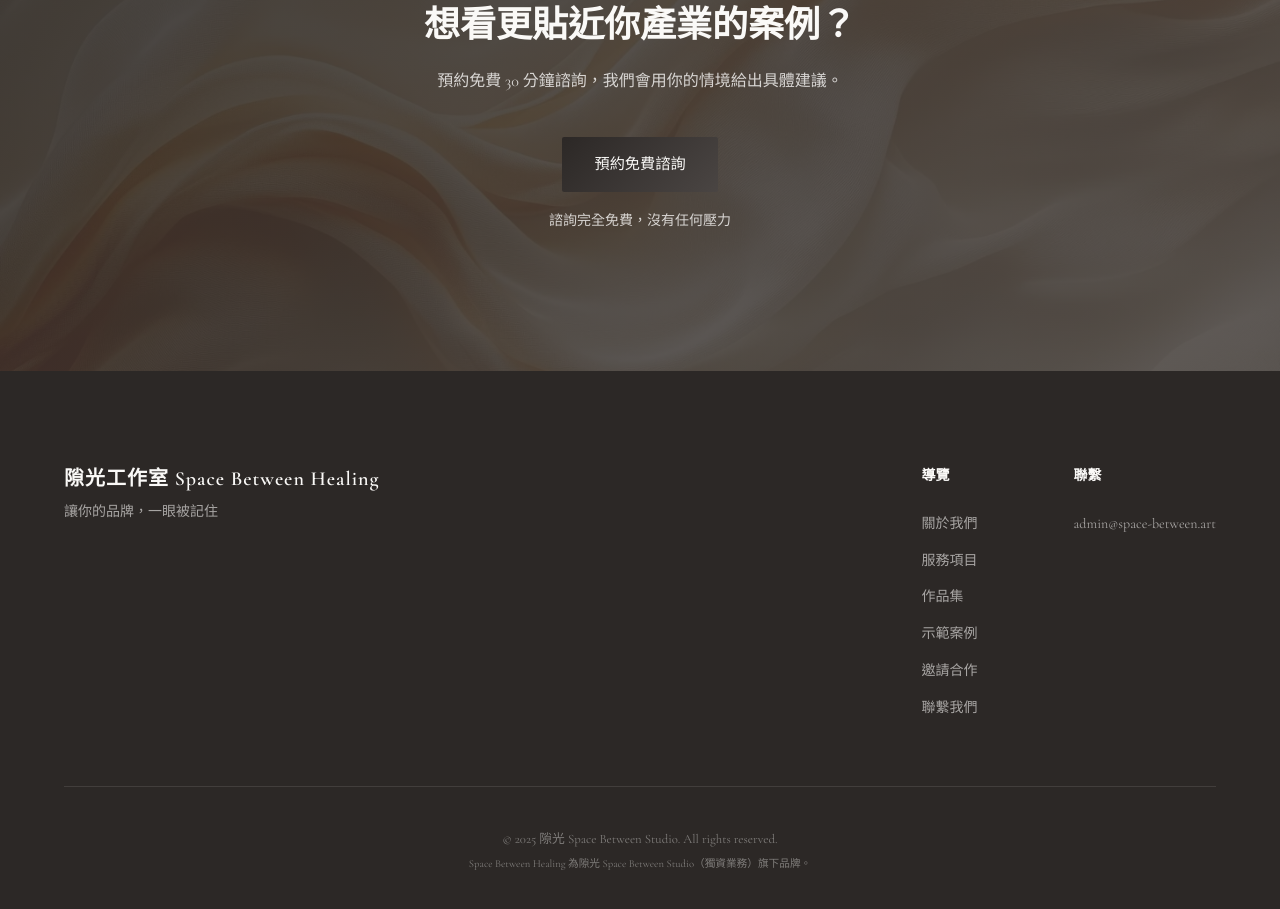
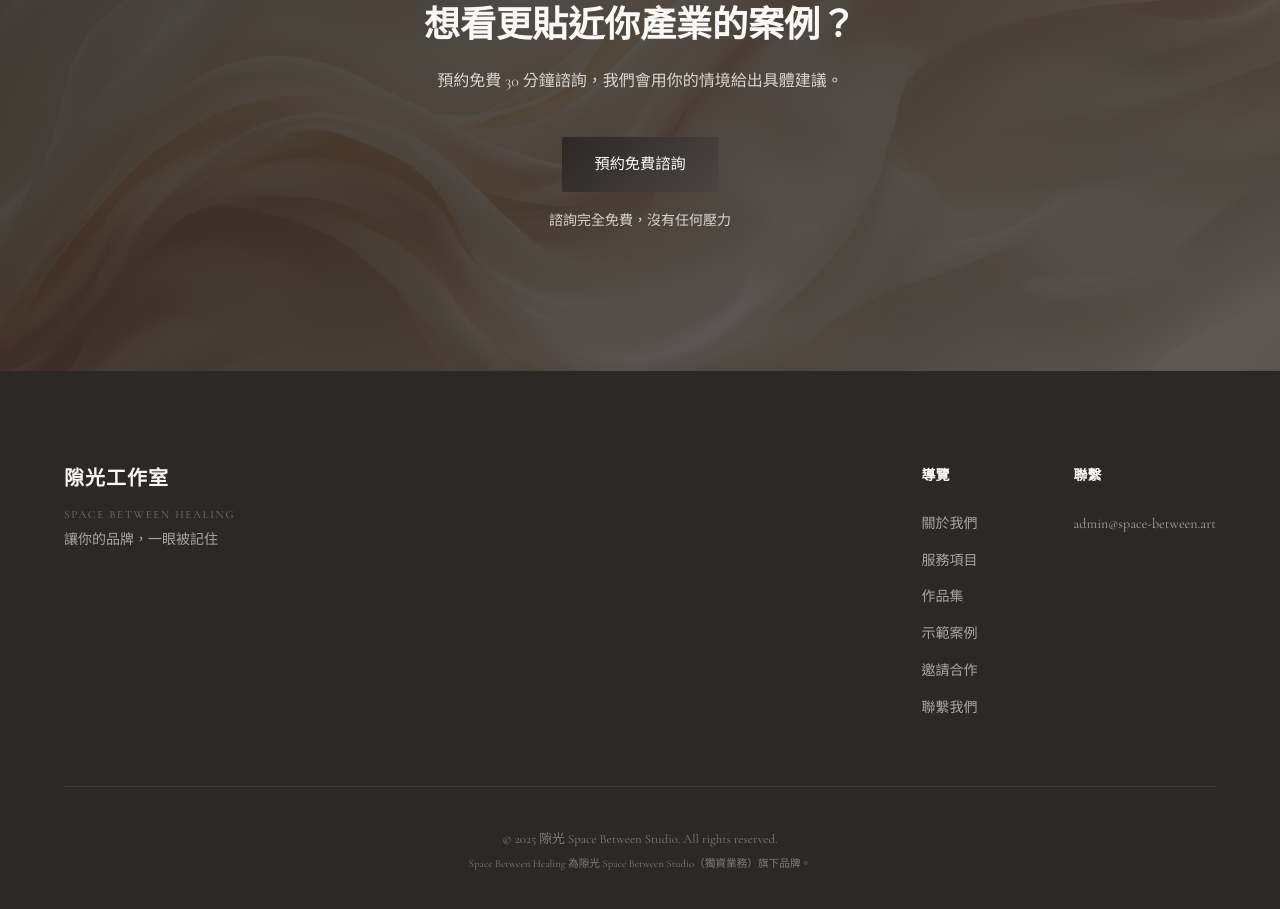
Before and after one commit to space-between-art/spacebetweenhealing, a plain HTML site: page case-studies.html in a window 1280 px wide. Shown: the part 1397-2306 px from the top of the page. Drawn offline with nearby package versions, Linux system fonts and the light colour scheme.

Commit message:
Update logo text in case-studies.html

```diff
--- a/case-studies.html
+++ b/case-studies.html
@@ -27,7 +27,7 @@
     <nav class="nav">
         <div class="nav-container">
             <a href="index.html" class="nav-logo">
-                <span class="logo-text">隙光工作室 Space Between Healing</span>
+                <span class="logo-text">隙光工作室</span>
                 <span class="logo-subtext">Space Between Healing</span>
             </a>
             <button class="nav-toggle" aria-label="開啟選單"><span></span><span></span><span></span></button>
@@ -101,7 +101,8 @@
         <div class="container">
             <div class="footer-content">
                 <div class="footer-brand">
-                    <span class="logo-text">隙光工作室 Space Between Healing</span>
+                    <span class="logo-text">隙光工作室</span>
+                    <span class="logo-subtext">Space Between Healing</span>
                     <p>讓你的品牌，一眼被記住</p>
                 </div>
                 <div class="footer-links">
```
